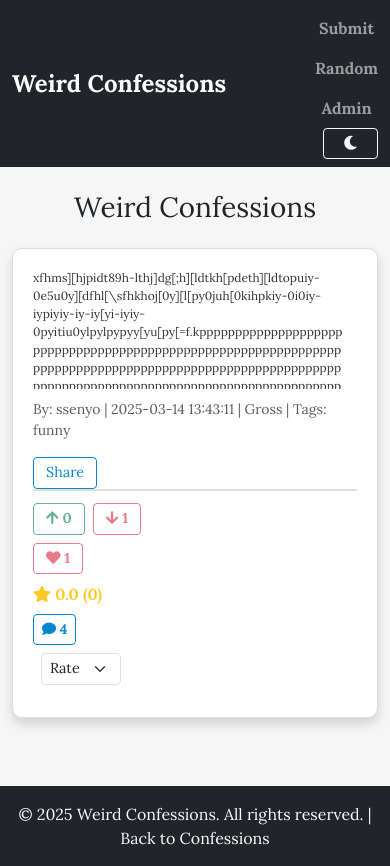
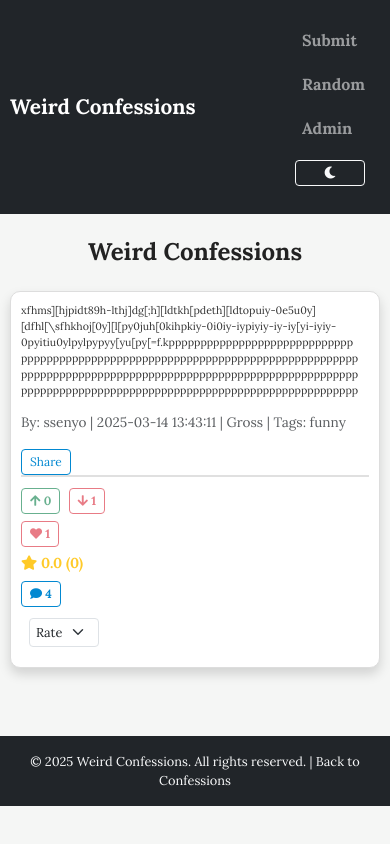
Before and after one commit to ugcoded/weird-confession, a Flask app: page /confessions in a window 390 px wide. After the commit the page ends 806 px from the top, so only its background shows below. Run offline with Flask 3, Linux system fonts and the light colour scheme; data comes from the database, SQL or seed files in the repository; data that the repository does not hold is empty.

Commit message:
Update style.css

```diff
--- a/static/style.css
+++ b/static/style.css
@@ -61,7 +61,7 @@ body.dark-mode .form-control:focus {
     background-color: #fff;
     border-radius: 10px;
     box-shadow: 0 6px 12px rgba(0, 0, 0, 0.15);
-    padding: 20px;
+    padding: 15px; /* Reduced padding for mobile */
     margin-bottom: 20px;
     border: 1px solid #ddd;
     transition: transform 0.2s, box-shadow 0.2s;
@@ -99,27 +99,28 @@ body.dark-mode .confession-text p {
 
 .confession-content .text-muted {
     margin-top: 10px;
+    font-size: 0.85rem; /* Slightly smaller for mobile */
 }
 
 .interaction-section {
-    padding: 12px 0;
+    padding: 10px 0; /* Reduced padding */
     border-top: 2px solid #e0e0e0;
     display: flex;
     align-items: center;
-    gap: 12px;
+    gap: 8px; /* Reduced gap */
     flex-wrap: wrap;
 }
 
 .rating-display {
-    font-size: 1rem;
+    font-size: 0.9rem; /* Smaller for mobile */
     color: #ffca28;
     font-weight: 600;
 }
 
 .comments-section {
     border-top: 2px solid #e0e0e0;
-    padding: 20px 0;
-    max-height: 320px;
+    padding: 15px 0; /* Reduced padding */
+    max-height: 250px; /* Adjusted for mobile */
     overflow-y: auto;
     background-color: #fafafa;
     border-radius: 0 0 10px 10px;
@@ -127,14 +128,14 @@ body.dark-mode .confession-text p {
 }
 
 .comments-header {
-    padding-bottom: 12px;
+    padding-bottom: 10px;
     border-bottom: 2px solid #ddd;
 }
 
 .comments-header h6 {
     font-weight: 700;
     color: #222;
-    font-size: 1.2rem;
+    font-size: 1.1rem; /* Slightly smaller */
 }
 
 body.dark-mode .comments-header h6 {
@@ -142,11 +143,11 @@ body.dark-mode .comments-header h6 {
 }
 
 .comments-list {
-    padding: 15px 0;
+    padding: 10px 0; /* Reduced padding */
 }
 
 .comment-item {
-    padding: 12px;
+    padding: 10px; /* Reduced padding */
     border-radius: 8px;
     background-color: #fff;
     box-shadow: 0 2px 4px rgba(0, 0, 0, 0.1);
@@ -166,7 +167,7 @@ body.dark-mode .comments-header h6 {
 }
 
 .comment-text {
-    font-size: 1rem;
+    font-size: 0.9rem; /* Smaller for mobile */
     color: #333;
     margin-bottom: 5px;
 }
@@ -179,7 +180,7 @@ body.dark-mode .comment-text {
     background-color: #0288d1;
     border-color: #0288d1;
     font-weight: 600;
-    padding: 8px 16px;
+    padding: 6px 12px; /* Reduced padding */
 }
 
 .btn-primary:hover {
@@ -191,6 +192,7 @@ body.dark-mode .comment-text {
     border-color: #4caf50;
     color: #4caf50;
     font-weight: 600;
+    padding: 4px 10px; /* Adjusted */
 }
 
 .btn-outline-success:hover {
@@ -202,6 +204,7 @@ body.dark-mode .comment-text {
     border-color: #d32f2f;
     color: #d32f2f;
     font-weight: 600;
+    padding: 4px 10px; /* Adjusted */
 }
 
 .btn-outline-danger:hover {
@@ -213,6 +216,7 @@ body.dark-mode .comment-text {
     border-color: #0288d1;
     color: #0288d1;
     font-weight: 600;
+    padding: 4px 10px; /* Adjusted */
 }
 
 .btn-outline-primary:hover {
@@ -226,19 +230,19 @@ body.dark-mode .comment-text {
 }
 
 .pinned-content .card-header {
-    padding: 12px;
+    padding: 10px; /* Reduced padding */
     background-color: #ffca28;
     color: #333;
     font-weight: 700;
 }
 
 .pinned-content .card-body {
-    padding: 20px;
+    padding: 15px; /* Reduced padding */
 }
 
 .share-btn {
-    font-size: 0.9rem;
-    padding: 4px 12px;
+    font-size: 0.8rem; /* Smaller for mobile */
+    padding: 4px 10px;
     border-color: #0288d1;
     color: #0288d1;
 }
@@ -269,24 +273,32 @@ body.dark-mode .comment-text {
 
 .btn-outline-success,
 .btn-outline-danger {
-    padding: 4px 12px;
-    font-size: 0.9rem;
+    padding: 4px 10px;
+    font-size: 0.8rem; /* Smaller for mobile */
 }
 
 .form-select-sm {
-    padding: 4px 20px 4px 8px;
-    font-size: 0.9rem;
-    min-width: 80px;
-    margin-left: 8px;
+    padding: 4px 15px 4px 6px; /* Adjusted */
+    font-size: 0.8rem;
+    min-width: 70px; /* Reduced width */
+    margin-left: 4px; /* Reduced margin */
 }
 
-h3 {
-    font-size: 1.5rem;
-    margin-bottom: 20px;
+h1 {
+    font-size: 1.8rem; /* Smaller for mobile */
+    margin-bottom: 15px;
     color: #222;
     font-weight: 700;
 }
 
+h3 {
+    font-size: 1.3rem; /* Smaller for mobile */
+    margin-bottom: 15px;
+    color: #222;
+    font-weight: 700;
+}
+
+body.dark-mode h1,
 body.dark-mode h3 {
     color: #e0e0e0;
 }
@@ -308,16 +320,18 @@ body.dark-mode .row.mb-4 a {
 
 .navbar-dark .navbar-brand {
     font-weight: 700;
-    font-size: 1.5rem;
+    font-size: 1.3rem; /* Slightly smaller */
 }
 
 .navbar-dark .nav-link {
     font-weight: 600;
+    padding: 8px 12px; /* Adjusted padding */
 }
 
 footer {
-    background-color: #343a40; /* Matches bg-dark */
+    background-color: #343a40;
     color: #e0e0e0;
+    padding: 15px 0; /* Reduced padding */
 }
 
 footer a {
@@ -330,29 +344,75 @@ footer a:hover {
     text-decoration: underline;
 }
 
+footer p {
+    font-size: 0.9rem; /* Smaller for mobile */
+}
+
 /* Mobile adjustments */
 @media (max-width: 768px) {
+    .navbar-nav {
+        padding: 10px 0; /* Add padding to menu items */
+    }
+    .navbar-nav .nav-link {
+        padding: 10px 15px; /* More touch-friendly */
+        text-align: left;
+    }
+    .navbar-nav .btn {
+        margin: 10px 15px; /* Space for dark mode toggle */
+    }
     .confession-box {
-        min-height: 280px;
+        min-height: auto; /* Remove fixed height */
+        padding: 10px; /* Further reduced */
     }
     .confession-text {
-        max-height: 120px;
+        max-height: 100px; /* Smaller for mobile */
     }
     .comments-section {
-        max-height: 250px;
+        max-height: 200px; /* Smaller for mobile */
+        padding: 10px 0;
     }
     .interaction-section {
         flex-direction: column;
         align-items: flex-start;
-        gap: 8px;
+        gap: 6px;
     }
-    .navbar-nav {
-        text-align: center;
-    }
-    h3 {
-        font-size: 1.3rem;
+    .btn-sm {
+        font-size: 0.75rem; /* Even smaller buttons */
+        padding: 3px 8px;
     }
     .form-select-sm {
         margin-left: 0;
+        width: 100%; /* Full width on mobile */
+        margin-top: 5px;
+    }
+    h1 {
+        font-size: 1.5rem;
+    }
+    h3 {
+        font-size: 1.2rem;
+    }
+    .container {
+        padding-left: 10px;
+        padding-right: 10px; /* Reduced padding */
+    }
+    .comment-item {
+        flex-direction: column; /* Stack avatar and text */
+        align-items: flex-start;
+    }
+    .comment-avatar {
+        margin-bottom: 5px;
     }
 }
+
+/* Extra small screens (e.g., <576px) */
+@media (max-width: 576px) {
+    .navbar-brand {
+        font-size: 1.1rem;
+    }
+    .confession-text p {
+        font-size: 8pt; /* Slightly smaller for tiny screens */
+    }
+    footer p {
+        font-size: 0.8rem;
+    }
+}
```
